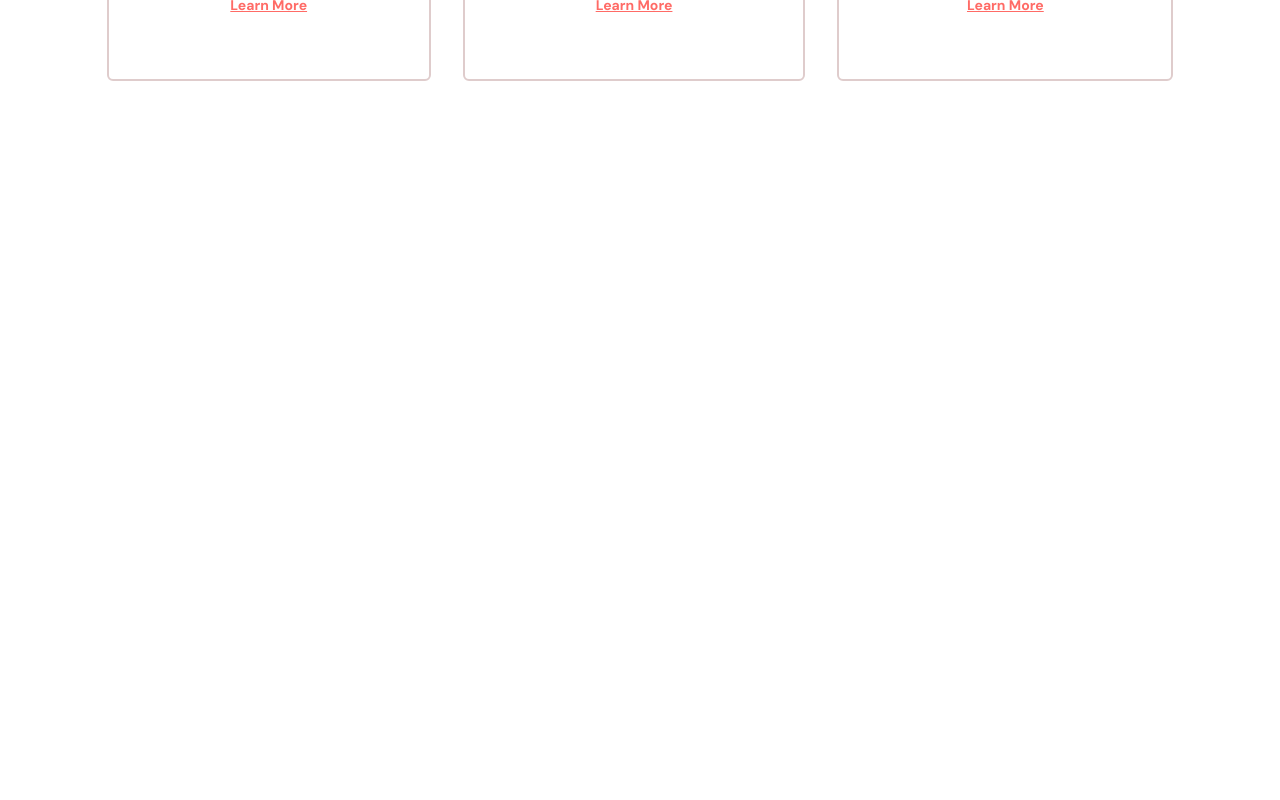
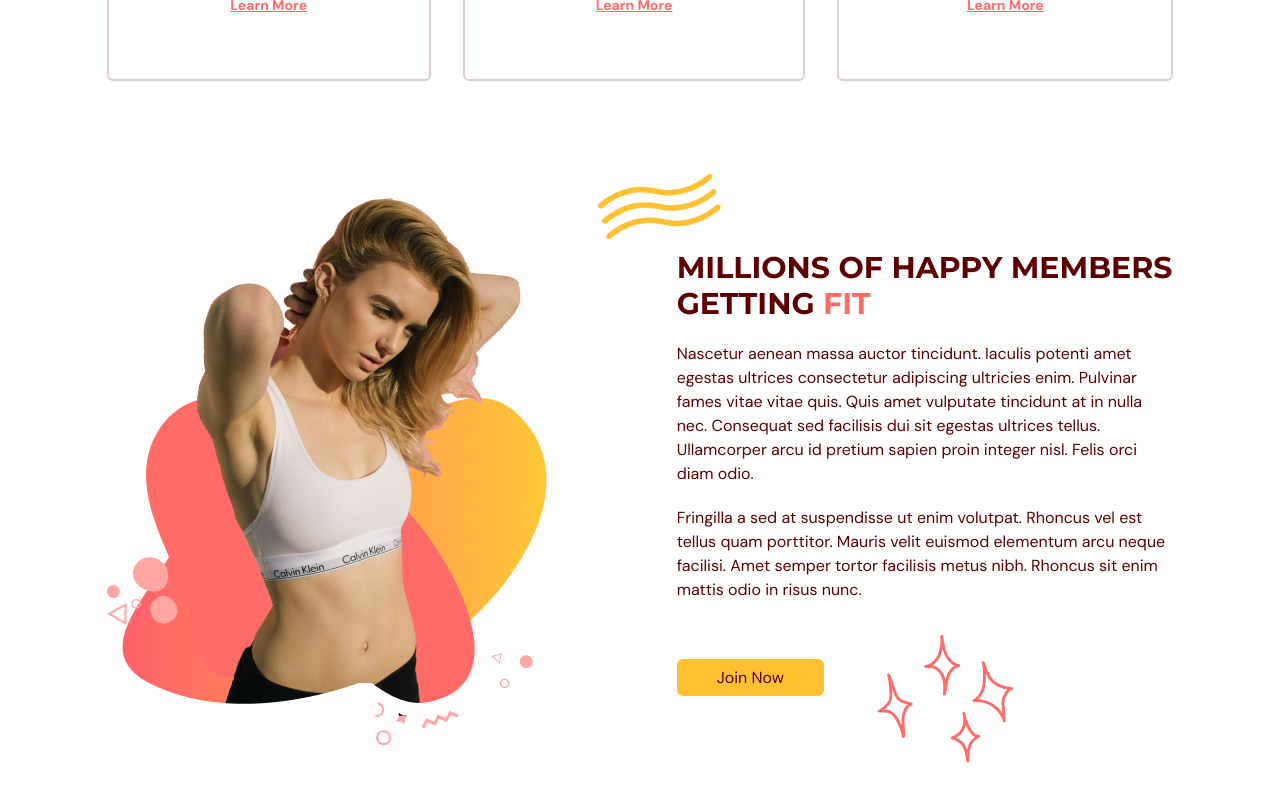
Before and after one commit to tiagosousa10/gym-typescript, a React (Vite) app: page / in a window 1280 px wide. Shown: the part 1303-2103 px from the top of the page. Before the commit the page ends 1600 px from the top, so only its background shows below. Built offline with nearby package versions, Linux system fonts and the light colour scheme.

Commit message:
benefits page ended

```diff
--- a/src/scenes/benefits/index.tsx
+++ b/src/scenes/benefits/index.tsx
@@ -3,6 +3,9 @@
 import { HomeModernIcon, UserGroupIcon, AcademicCapIcon } from "@heroicons/react/24/solid"
 import { motion } from "framer-motion"
 import Benefit from "./Benefit"
+import ActionButton from "@/shared/ActionButton"
+import BenefitsPageGraphic from "@/assets/BenefitsPageGraphic.png"
+
 
 const benefits: Array<BenefitType> = [ // list of benefits
    {
@@ -84,6 +87,70 @@
                />
             ))}
          </motion.div>
+
+         {/* GRAPHICS AND DESCRIPTION*/}
+         <div className="mt-16 items-center justify-between gap-20 md:mt-28 md:flex">
+          {/* GRAPHICS */}
+          <img className="mx-auto" src={BenefitsPageGraphic} alt="benefits-page-graphics" />
+
+          {/* DESCRIPTION */}
+          <div>
+            {/*TITLE */}
+            <div className="relative">
+               <div className="before:absolute before:-top-20 before:-left-20 before:z-[-1] before:content-abstractwaves">
+                  <motion.div
+                     initial="hidden"
+                     whileInView="visible"
+                     viewport={{once:true, amount:0.5}}
+                     transition={{duration:0.5}}
+                     variants={{
+                        hidden: {opacity:0, x:50},
+                        visible: {opacity:1, x:0},
+                     }}
+                  >
+                     <HText >
+                        MILLIONS OF HAPPY MEMBERS GETTING {" "}
+                        <span className="text-primary-500">FIT</span>
+                     </HText>
+                  </motion.div>
+               </div>
+            </div>
+            {/*DESCRIPTION */}
+            <motion.div
+               initial="hidden"
+               whileInView="visible"
+               viewport={{once:true, amount:0.5}}
+               transition={{delay: 0.2, duration:0.5}}
+               variants={{
+                  hidden: {opacity:0, x:-50},
+                  visible: {opacity:1, x:0},
+               }}
+            >
+            <p className="my-5">
+                Nascetur aenean massa auctor tincidunt. Iaculis potenti amet
+                egestas ultrices consectetur adipiscing ultricies enim. Pulvinar
+                fames vitae vitae quis. Quis amet vulputate tincidunt at in
+                nulla nec. Consequat sed facilisis dui sit egestas ultrices
+                tellus. Ullamcorper arcu id pretium sapien proin integer nisl.
+                Felis orci diam odio.
+              </p>
+              <p className="mb-5">
+                Fringilla a sed at suspendisse ut enim volutpat. Rhoncus vel est
+                tellus quam porttitor. Mauris velit euismod elementum arcu neque
+                facilisi. Amet semper tortor facilisis metus nibh. Rhoncus sit
+                enim mattis odio in risus nunc.
+              </p>
+            </motion.div>
+            {/*BUTTON */}
+            <div className="relative mt-16">
+               <div className="before:absolute before:-bottom-20 before:right-40 before:z-[-1] before:content-sparkles">
+                  <ActionButton setSelectedPage={setSelectedPage}>
+                     Join Now
+                  </ActionButton>
+               </div>
+            </div>
+         </div>
+         </div>
       </motion.div>
     </section>
   )
```
